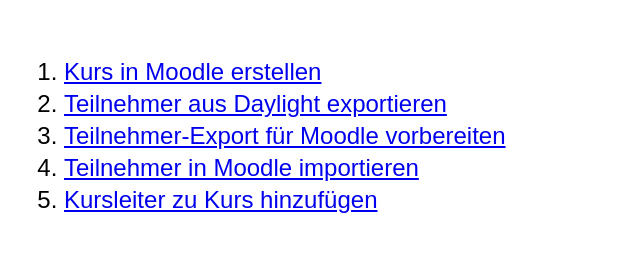
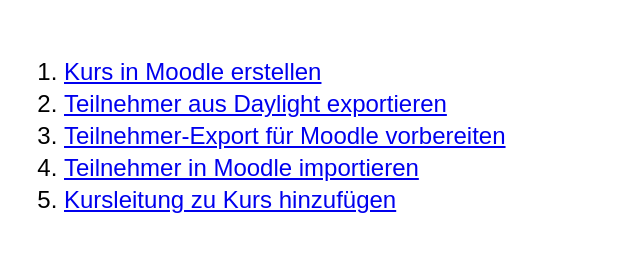
Before and after one commit to diegosteiner/daylight-moodle-csv, a website: page dist/index.html in a window 1280 px wide. Shown: the top 271 px of the page, 0-640 px from the left. Drawn offline with Linux system fonts and the light colour scheme.

Commit message:
Fix spelling errors

```diff
--- a/dist/index.html
+++ b/dist/index.html
@@ -41,7 +41,7 @@
         <li><a href="#export-participants">Teilnehmer aus Daylight exportieren</a></li>
         <li><a href="#prepare-participants">Teilnehmer-Export für Moodle vorbereiten</a></li>
         <li><a href="#import-participants">Teilnehmer in Moodle importieren</a></li>
-        <li><a href="#add-trainers">Kursleiter zu Kurs hinzufügen</a></li>
+        <li><a href="#add-trainers">Kursleitung zu Kurs hinzufügen</a></li>
       </ol>
     </header>
     <main>
@@ -92,9 +92,9 @@
       </section>
 
       <section id="add-trainers">
-        <h1>Kursleiter zu Kurs hinzufügen</h1>
+        <h1>Kursleitung zu Kurs hinzufügen</h1>
         <ul class="tipps">
-          <li>Auf der Teilnehmer/innen Seite des neu erstellten Kurses muss der Kursleiter manuell hinuzgefügt werden
+          <li>Auf der Teilnehmer/innen Seite des neu erstellten Kurses muss die Kursleitung manuell hinuzgefügt werden
           </li>
           <li>Hier kann auch kontrolliert werden, ob die Teilnehmenden korrekt dem Kurs zugeordnet wurden</li>
         </ul>
```
